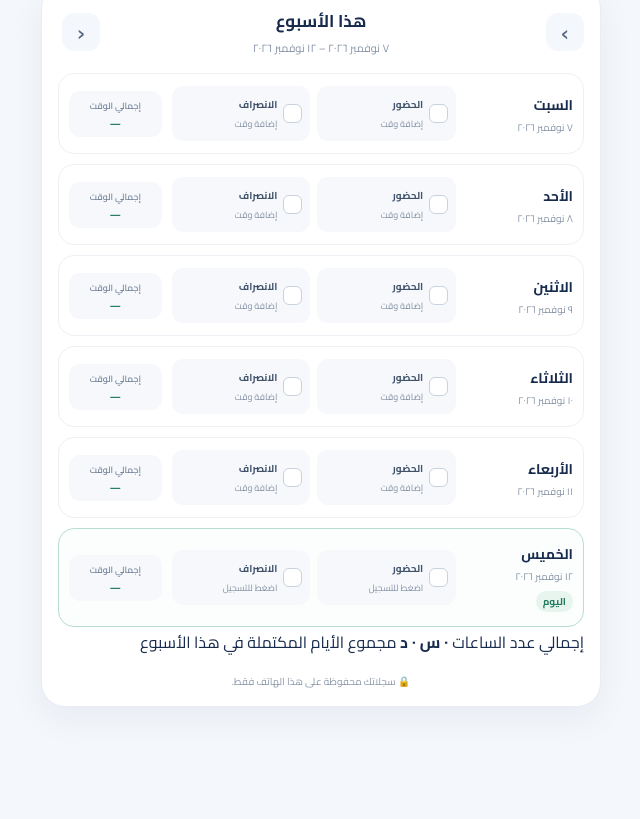
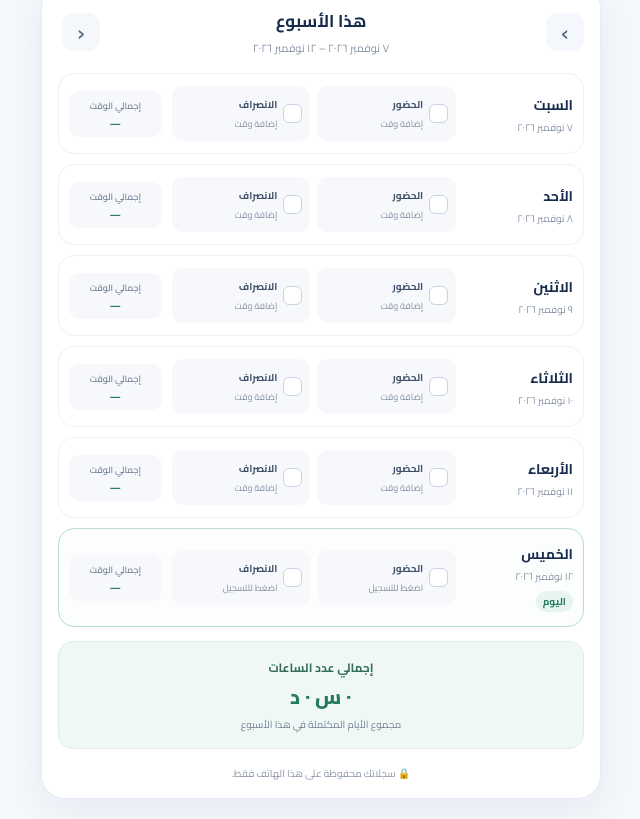
Before and after one commit to MahmoudAlMorsi/attendance-tracker, a plain HTML site: page index.html in a window 1280 px wide. Shown: the part 363-1182 px from the top of the page, without its empty margins (319-959 px from the left). Before the commit the page ends 1118 px from the top, so only its background shows below. Drawn offline with Linux system fonts and the light colour scheme.

Commit message:
Style weekly total hours summary

```diff
--- a/attendance.css
+++ b/attendance.css
@@ -196,6 +196,36 @@ h1 {
   display: grid;
   grid-template-columns: repeat(2, minmax(0, 1fr));
   gap: 7px;
+}
+
+.weekly-total {
+  display: grid;
+  justify-items: center;
+  gap: 4px;
+  margin-top: 14px;
+  padding: 14px 12px;
+  text-align: center;
+  background: #eff8f4;
+  border: 1px solid #dcefe5;
+  border-radius: 15px;
+}
+
+.weekly-total-label {
+  color: #356c5a;
+  font-size: 12px;
+  font-weight: 700;
+}
+
+.weekly-total-value {
+  color: #247b62;
+  font-size: 20px;
+  font-weight: 800;
+  line-height: 1.4;
+}
+
+.weekly-total-note {
+  color: #718198;
+  font-size: 10px;
 }
 
 .day-total {
```
